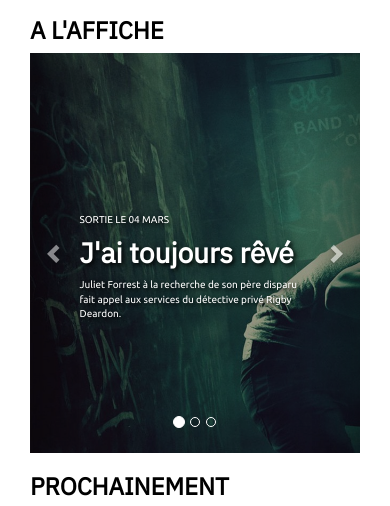
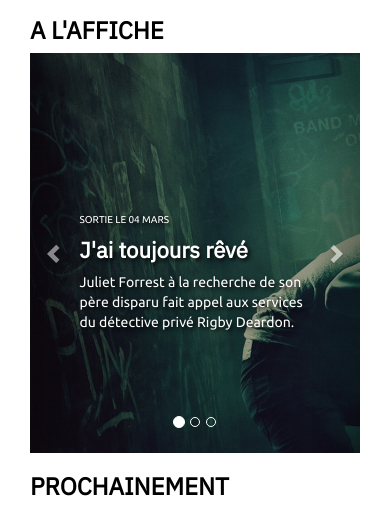
Before and after one commit to ElliotDeganai/festival, a PHP site: page /index.php in a window 390 px wide. Shown: the part 960-1466 px from the top of the page. Run offline with PHP 8.4, Linux system fonts and the light colour scheme; some libraries are stand-ins or nearby versions.

Commit message:
responsive2

```diff
--- a/assets/css/style-cinema.css
+++ b/assets/css/style-cinema.css
@@ -1052,7 +1052,7 @@ font-weight: bold !important;
 .carousel-small h5
 {
 	text-align: left;
-	font-size: 2em;
+	font-size: 2.2rem;
 	font-family: 'IBM Plex Sans', sans-serif;
 	font-weight: bold;
 	text-shadow: 2px 2px 4px #000000;
@@ -1063,7 +1063,7 @@ font-weight: bold !important;
 .carousel-small .description
 {
 	text-align: left;
-	font-size: 6em;
+	font-size: 1.4rem !important;
 	text-shadow: 2px 2px 4px #000000;
 
 }
```
